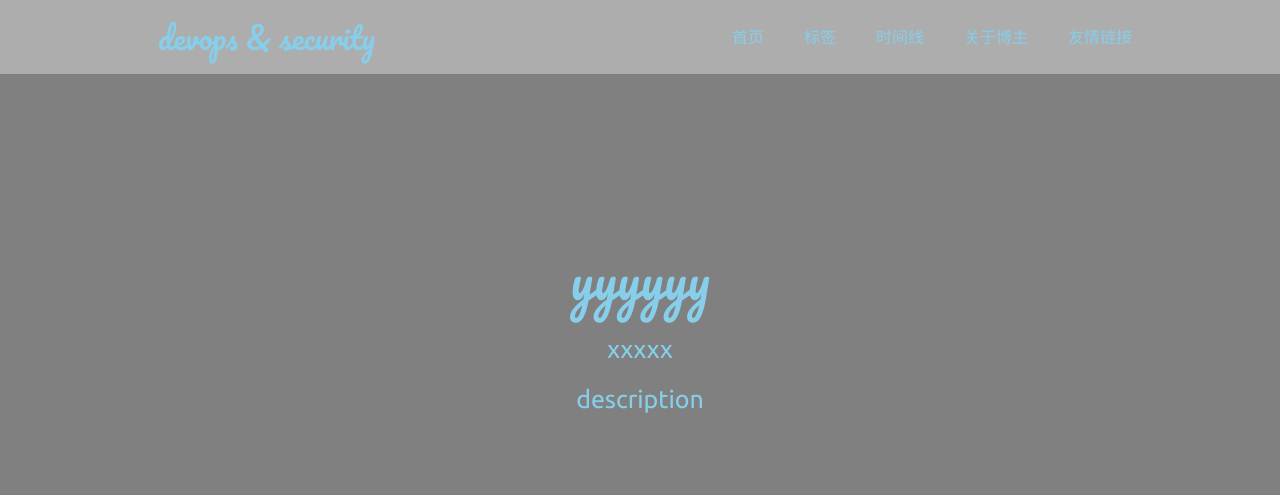
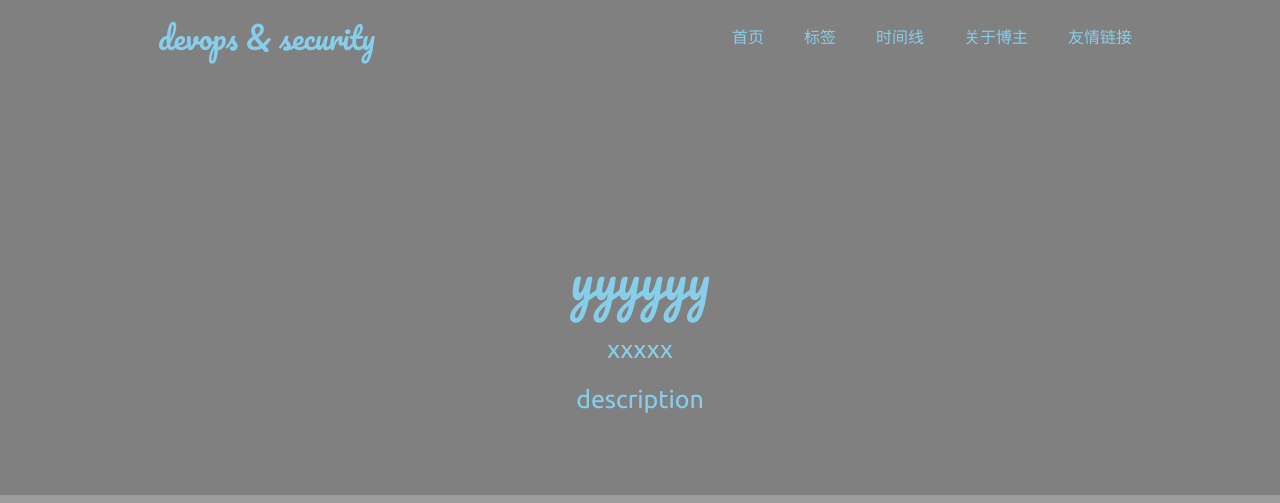
Before and after one commit to e01-cry/e01-cry.github.io, a Jekyll site: the page built from index.html, in a window 1280 px wide. Shown: the top 503 px of the page. Built offline with Jekyll 4.4.1, drawn with Linux system fonts in a browser that asks for light colours.

Commit message:
update blog

```diff
--- a/assets/css/style.css
+++ b/assets/css/style.css
@@ -6,7 +6,7 @@ html{
     /*background-image: url(/assets/bak.svg);*/
     /*background-size: 100%;*/
     background-position: center;
-    background-color: white;
+    background-color: #9D9D9D;
     font-family: Ubuntu;
 }
 /*html::-webkit-scrollbar{
@@ -18,7 +18,7 @@ a{
 #index-header{
     width: 100%;
     height: 75px;
-    background-color: #ADADAD;
+    background-color: grey;
     /*border-bottom: 1px solid #e7eaf1;*/
     border-bottom: 1px solid grey;
     -webkit-box-sizing: border-box;
```
